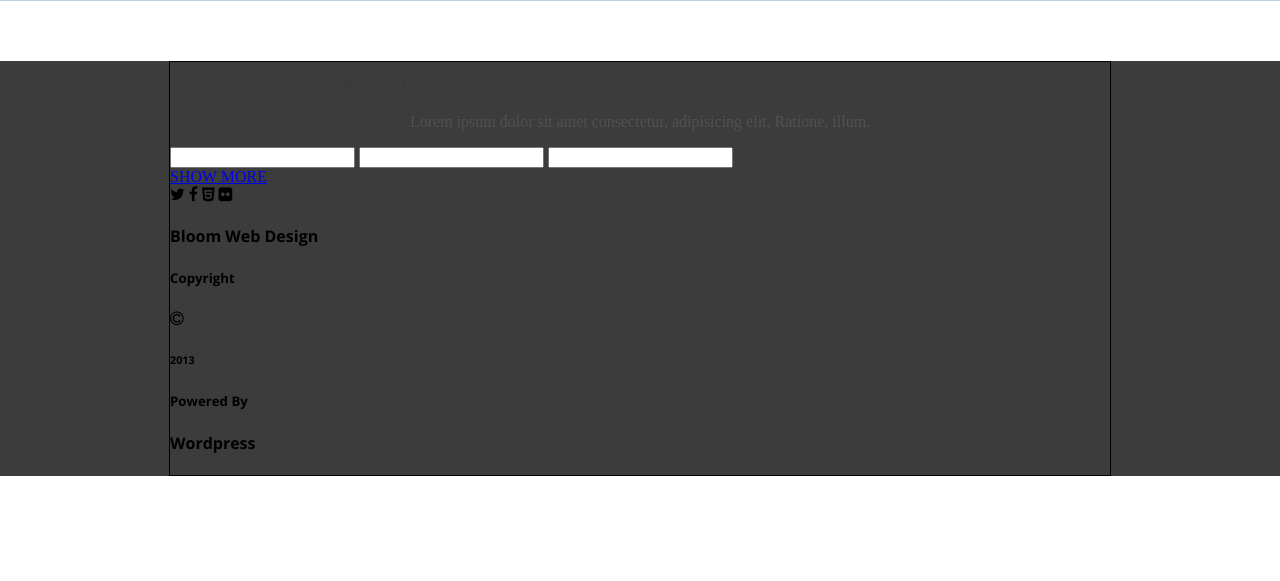
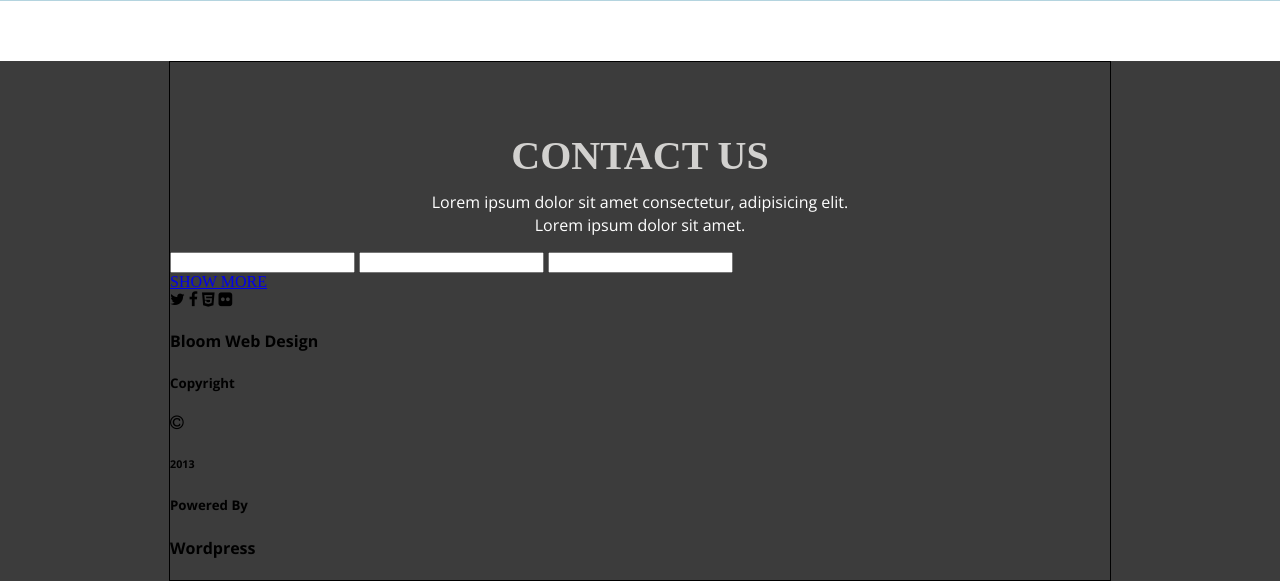
Before and after one commit to gemac2/webcomp1, a PHP site: page / in a window 1280 px wide. Shown: the part 3776-4357 px from the top of the page. Before the commit the page ends 4252 px from the top, so only its background shows below. Run offline with PHP 8.4, Linux system fonts and the light colour scheme.

Commit message:
make footer title

```diff
--- a/css/styles.css
+++ b/css/styles.css
@@ -624,3 +624,25 @@ p{
     margin: auto;
     border: 1px solid black;
 }
+.footertitle{
+    width: 940px;
+    height: 100%;
+    display: flex;
+    flex-direction: column;
+    flex-wrap: wrap;
+    justify-content: center;
+}
+.footertitle h1{
+      font-family: 'Times New Roman', Times, serif;
+      font-size: 40px;
+      color: #d2d1cf;
+      text-align: center;
+      margin-top: 70px;
+      margin-left: 0px;
+}
+.footertitle p{
+    font-family: 'Open Sans', sans-serif;
+    color: #ffffff;
+    text-align: center;
+    margin-top: -15px;
+}
--- a/index.html
+++ b/index.html
@@ -267,14 +267,15 @@
                     <div class="content7">
                       <div class="footertitle">
                           <h1>CONTACT US</h1>
-                          <p>Lorem ipsum dolor sit amet consectetur, adipisicing elit. Ratione, illum.</p>
+                          <p>Lorem ipsum dolor sit amet consectetur, adipisicing elit.</p>
+                          <p>Lorem ipsum dolor sit amet.</p>
                       </div>
                       <div class="footerinformation">
-                        <div>
+
                           <input type="text">
                           <input type="text">
                           <input type="text">
-                       </div>
+
                       </div>
                       <div class="link5">
                         <a href="#" class="button7">SHOW MORE</a>
```
